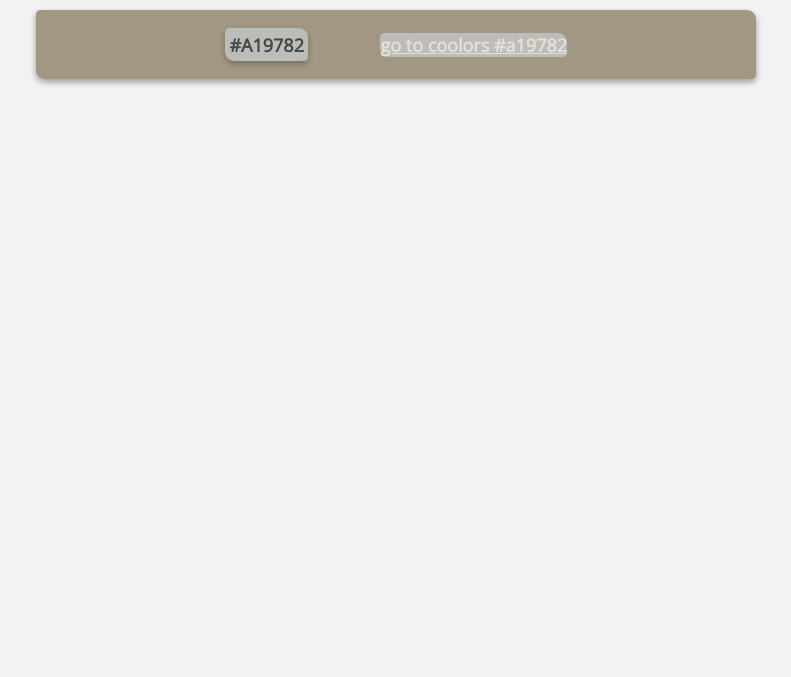
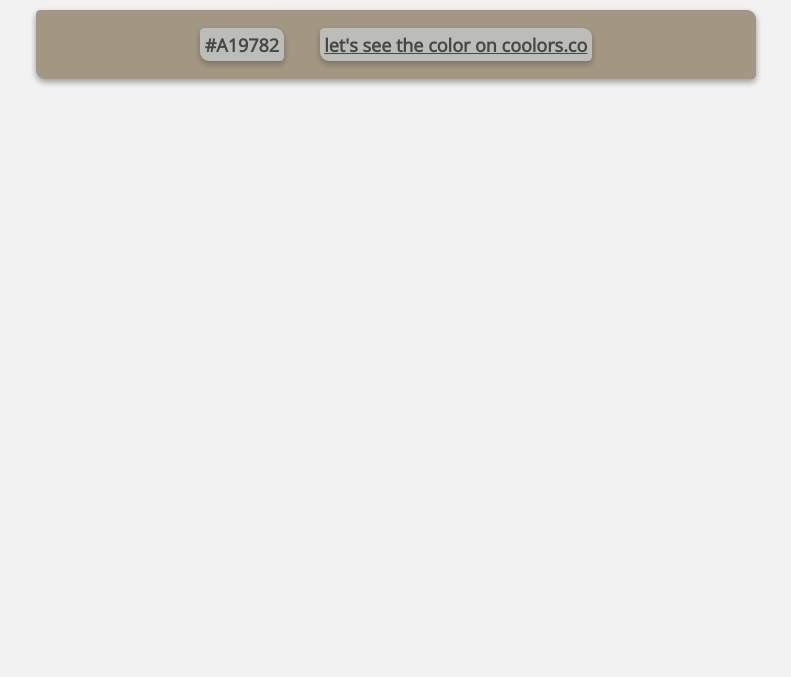
Before and after one commit to ChristianMLux/coulette, a plain HTML site: page index.html in a window 1280 px wide. Shown: the part 123-800 px from the top of the page, without its empty margins (244-1035 px from the left). Drawn offline with nearby package versions, Linux system fonts and the light colour scheme.

Commit message:
fix: fixed the color link. thanks ferdinand!

```diff
--- a/index.html
+++ b/index.html
@@ -26,7 +26,6 @@
       <div id="colorPreviewWrapper" class="color-preview-wrapper">
         <div id="colorPreview" class="color-preview">
           <p class="color-code-p" id="colorCode"></p>
-          <a class="color-code-a" id="colorCodeAnchor"></a>
         </div>
       </div>
       <ul id="colorList"></ul>
--- a/script.js
+++ b/script.js
@@ -153,13 +153,12 @@ function readColorsInLocal() {
 readColorsInLocal();
 
 /**generate link to coolors */
-
 function generateColorLink() {
   let colorVal = document.querySelector("#colorCode");
   //creating the anchor
   var a = document.createElement("a");
   //creating next element
-  var link = document.createTextNode("go to coolors #" + colorValueWithoutHash);
+  var link = document.createTextNode("let's see the color on coolors.co");
   // anchor to element
   a.appendChild(link);
   // link title
@@ -170,3 +169,6 @@ function generateColorLink() {
   // anchor to body
   document.querySelector("#colorPreview").appendChild(a);
 }
+
+/**delete old link */
+function deleteColorLink() {}
--- a/style.css
+++ b/style.css
@@ -89,12 +89,18 @@ header {
 }
 
 .color-preview > a {
-  color: white;
+  display: none;
+  font-weight: bold;
+  color: var(--font-color-dark);
   margin-left: 2rem;
-  font-weight: bold;
+  padding: 0.25rem;
   background-color: var(--grey);
   opacity: 0.7;
   border-radius: 0.25rem 0.5rem 0.25rem 0.5rem;
+  box-shadow: rgba(0, 0, 0, 0.16) 0px 3px 6px, rgba(0, 0, 0, 0.23) 0px 3px 6px;
+}
+.color-preview > a:last-of-type {
+  display: flex;
 }
 
 .color-code-p {
```
